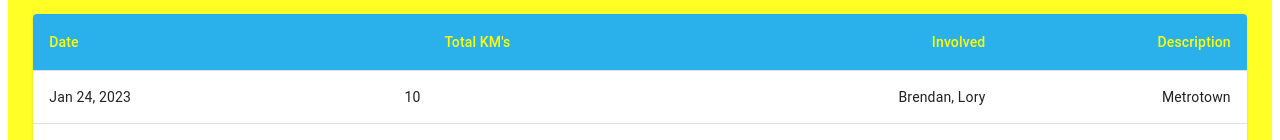
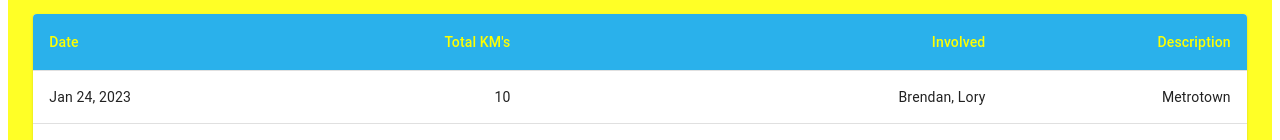
Before and after one commit to woobrendan/Fuel_Splitter, a React (Create React App) app in the folder fuel_splitter/: page /history in a window 1280 px wide. Shown: the part 660-800 px from the top of the page. Built offline with nearby package versions, Linux system fonts and the light colour scheme.

Commit message:
chagne alignment for total KM to be right instead of center

```diff
--- a/fuel_splitter/src/components/Travel_Log/TravelRow.tsx
+++ b/fuel_splitter/src/components/Travel_Log/TravelRow.tsx
@@ -48,7 +48,7 @@ const TravelRow: React.FC<Props> = ({ tripLog, tripNum }) => {
   return (
     <TableRow sx={{ "&:last-child td, &:last-child th": { border: 0 } }}>
       <TableCell>{convertDateToString(date)}</TableCell>
-      <TableCell align="center">{totalKM}</TableCell>
+      <TableCell align="right">{totalKM}</TableCell>
       <TableCell align="right">{getNames(getNamesInvolved())}</TableCell>
       <TableCell align="right">{description}</TableCell>
     </TableRow>
```
